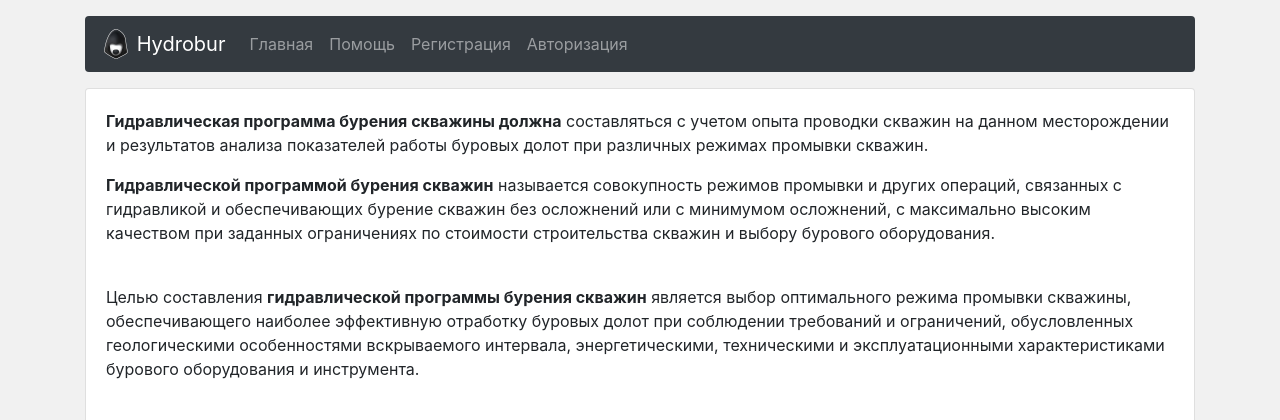
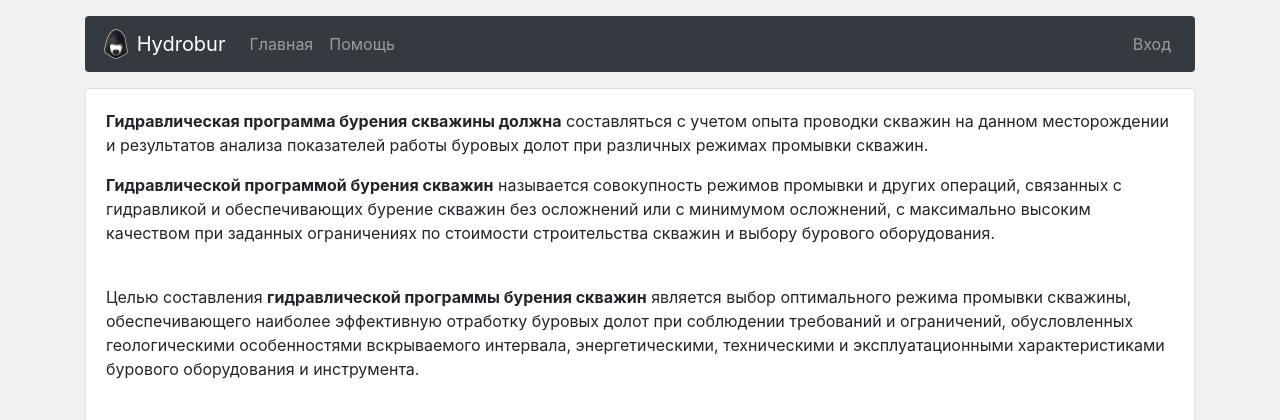
Before and after one commit to Wasth/hydrobur, a Django app: page / in a window 1280 px wide. Shown: the top 420 px of the page. Run offline with Django 3.2, Linux system fonts and the light colour scheme; some libraries are stand-ins or nearby versions.

Commit message:
button for singin and signup is one and it places to right

```diff
--- a/calc/templates/calc/index.html
+++ b/calc/templates/calc/index.html
@@ -25,15 +25,19 @@
 						<li class="nav-item"><a class='nav-link' href="{% url 'calc' %}">Рассчитать параметры</a></li>
 						<li class="nav-item"><a class='nav-link' href="{% url 'history' %}">История расчётов</a></li>
                         <li class="nav-item"><a class='nav-link' href="{% url 'help' %}">Помощь</a></li>
+					</ul>
+                    <ul class="navbar-nav justify-content-end">
 						<li class="nav-item"><a class='nav-link' href="{% url 'logout' %}">Выйти из аккаунта({{ user.username }})</a></li>
-					</ul>
+                    </ul>
                     {% else %}
                     <ul class='navbar-nav mr-auto'>
 						<li class="nav-item"><a class="nav-link" href="{% url 'index' %}">Главная</a></li>
                         <li class="nav-item"><a class='nav-link' href="{% url 'help' %}">Помощь</a></li>
-						<li class="nav-item"><a class='nav-link' href="{% url 'signup' %}">Регистрация</a></li>
-						<li class="nav-item"><a class='nav-link' href="{% url 'signin' %}">Авторизация</a></li>
+
 					</ul>
+                    <ul class="navbar-nav justify-content-end">
+                        <li class="nav-right"><a class='nav-link' href="{% url 'signin' %}">Вход</a></li>
+                    </ul>
                     {% endif %}
 				</div>
 
```
